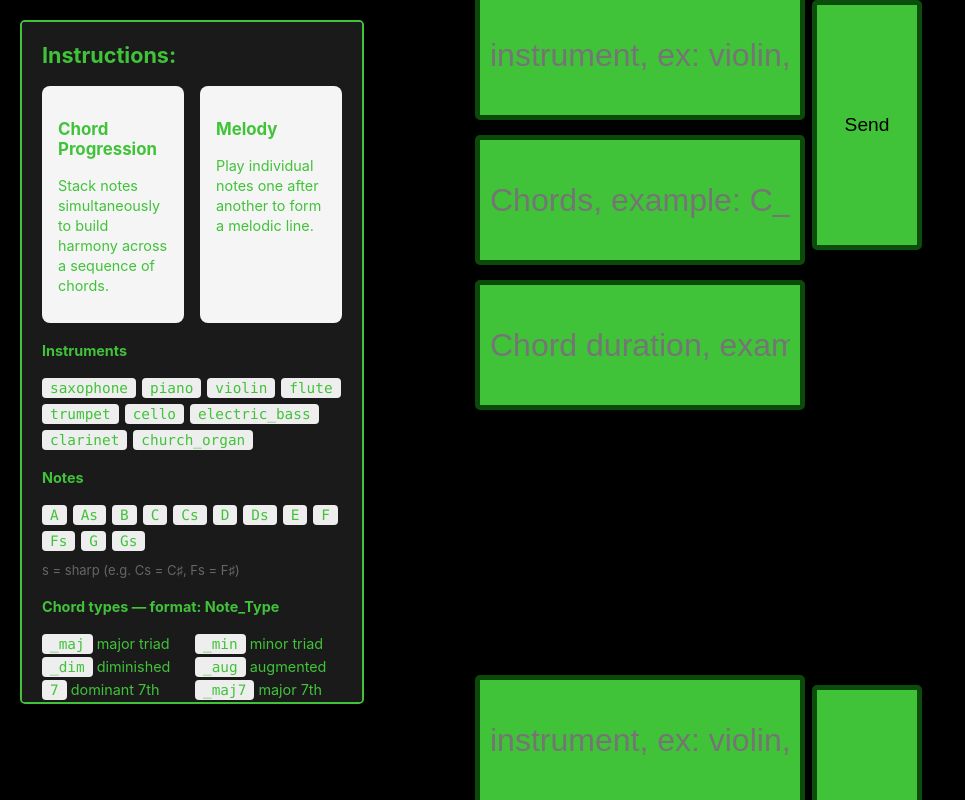
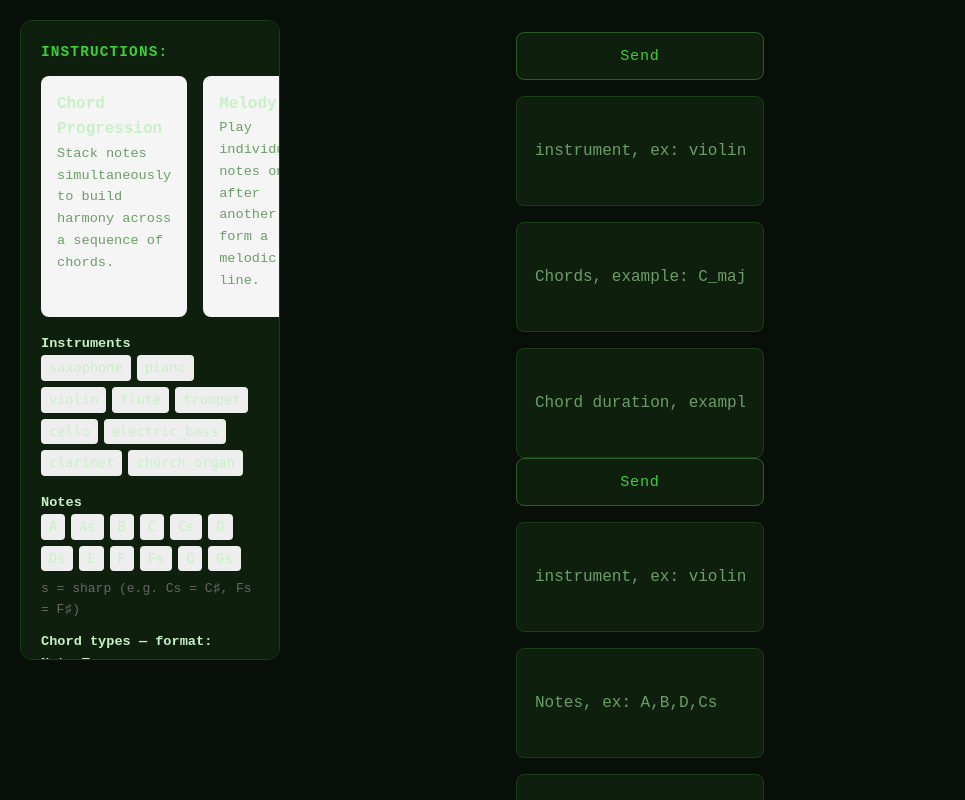
Before and after one commit to daniel-c-silva/SynthBridge, a React (Create React App) app in the folder frontend/: page / in a window 1280 px wide. Shown: the top 800 px of the page, without its empty margins (0-965 px from the left). Built offline with nearby package versions, Linux system fonts and the light colour scheme.

Commit message:
UX style change

```diff
--- a/frontend/src/App.css
+++ b/frontend/src/App.css
@@ -1,130 +1,194 @@
-/* Layout Containers */
-body {
+/* ============================================
+   PALETTE
+   --bg:         #080f08   deep forest black
+   --surface:    #0f1f0e   dark moss
+   --border:     #1a3d18   pine border
+   --accent:     #3ecf36   electric leaf
+   --accent-dim: #2a8f24   muted leaf
+   --text:       #c8f0c6   soft mint
+   --text-muted: #6b9e68   muted sage
+   --glow:       rgba(62, 207, 54, 0.18)
+   ============================================ */
+
+/* ---- Reset & Tokens ---- */
+*, *::before, *::after {
+  box-sizing: border-box;
   margin: 0;
   padding: 0;
-  /* CHANGE THIS COLOR for the whole screen */
-  background-color: #000000;
+}
+
+:root {
+  --bg:         #080f08;
+  --surface:    #0f1f0e;
+  --surface-2:  #162e14;
+  --border:     #1a3d18;
+  --border-2:   #2a5e27;
+  --accent:     #3ecf36;
+  --accent-dim: #2a8f24;
+  --text:       #c8f0c6;
+  --text-muted: #6b9e68;
+  --glow:       rgba(62, 207, 54, 0.18);
+  --radius:     8px;
+  --radius-lg:  12px;
+  --transition: 0.25s ease;
+}
+
+/* ---- Layout ---- */
+body {
+  background-color: var(--bg);
+  color: var(--text);
+  font-family: 'Courier New', Courier, monospace;
   min-height: 100vh;
 }
+
 .app-container {
   display: flex;
+  align-items: center;
+  justify-content: center;
+  min-height: 100vh;
+  padding: 2rem;
+}
+
+/* ---- Form ---- */
+.form-container {
+  display: flex;
   flex-direction: column;
-  align-items: center;    /* Centers horizontally */
-  justify-content: center; /* Centers vertically */
-  min-height: 100vh;      /* Takes up the full screen height */
+  align-items: center;
+  gap: 16px;
   width: 100%;
-  margin: 0;
-  height: 100vh;
+  max-width: 480px;
 }
 
 .form-container-melody {
   display: flex;
   flex-direction: column;
   align-items: center;
-  gap: 15px;
-
+  gap: 16px;
+  width: 100%;
 }
 
-.form-container {
-  display: flex;
-  flex-direction: column; /* This stacks them */
-  align-items: center;    /* This centers them horizontally */
-  gap: 15px;              /* This creates the space between them */
- margin-top: 280px;
+/* ---- Input ---- */
+.Input-field {
+  background-color: var(--surface);
+  color: var(--text);
+  border: 1.5px solid var(--border);
+  border-radius: var(--radius);
+  padding: 14px 18px;
+  width: 100%;
+  font-family: inherit;
+  font-size: 1rem;
+  line-height: 1.5;
+  resize: vertical;
+  min-height: 110px;
+  outline: none;
+  transition:
+    border-color var(--transition),
+    background-color var(--transition),
+    box-shadow var(--transition);
 }
 
-/* Style the actual boxes */
-.Input-field {
-  background-color: #40c339;
-  padding: 10px;
-  height: 100px;
-  width: 300px;
-  border-radius: 5px;
-  border: 5px solid #0c4a09;
-  transform: translateY(-130px);
-  font-size: 2rem;
-  transition: all 0.4s ease-in-out;
+.Input-field::placeholder {
+  color: var(--text-muted);
 }
 
+.Input-field:hover {
+  border-color: var(--border-2);
+  background-color: var(--surface-2);
+}
+
+.Input-field:focus {
+  border-color: var(--accent);
+  background-color: var(--surface-2);
+  box-shadow: 0 0 0 3px var(--glow);
+}
+
+/* ---- Button ---- */
 .Button {
-  background-color: #40c339;
-  border: 5px solid rgb(11, 77, 11);
-  border-radius: 5px;
-
+  background-color: var(--surface);
+  color: var(--accent);
+  border: 1.5px solid var(--border-2);
+  border-radius: var(--radius);
+  font-family: inherit;
+  font-size: 0.95rem;
+  cursor: pointer;
+  transition:
+    background-color var(--transition),
+    border-color var(--transition),
+    color var(--transition),
+    transform 0.15s ease,
+    box-shadow var(--transition);
 }
 
 #send-button {
-
-  transform: translate3d(227px, 145px, 0px);
-  height: 250px;
-  width: 110px;
-  font-size: 1.2rem;
+  width: 100%;
+  padding: 14px;
+  letter-spacing: 0.05em;
 }
 
 #send-button:hover {
-  color: white;
-  outline: none;
-  background-color: rgb(4, 118, 32);
-  color: white; /* Makes text readable against dark green */
-
-  transform:scale(1.2) translate3d(200px, 125px, 0px);
-
-    box-shadow: 0 10px 20px rgba(0,0,0,0.2);
-
+  background-color: var(--accent-dim);
+  border-color: var(--accent);
+  color: #e8fde7;
+  transform: translateY(-2px);
+  box-shadow: 0 6px 20px var(--glow);
 }
 
-.Input-field:hover {
-  outline: none;
-  background-color: rgb(4, 118, 32);
-  color: white; /* Makes text readable against dark green */
-  width: 600px;
-
-  /* Combined Scale and Translation */
-  /* Note: negative X is Left, negative Y is Up */
-  transform: scale(1.2) translate3d(-50px, -150px, 0px);
-
-  /* Optional: adds a glow to match the vibe */
-  box-shadow: 0 10px 20px rgba(0,0,0,0.2);
+#send-button:active {
+  transform: translateY(0);
+  box-shadow: none;
 }
 
-
-
-
-
-
-
+/* ---- Sidebar / Instructions ---- */
 .instructions {
   position: fixed;
   left: 20px;
   top: 20px;
-  width: 300px;
-  background-color: #1a1a1a;
-  color: #40c339;
+  width: 260px;
+  background-color: var(--surface);
+  color: var(--text);
   padding: 20px;
-  border: 2px solid #40c339;
-  border-radius: 5px;
-  font-size: 0.9rem;
+  border: 1.5px solid var(--border);
+  border-radius: var(--radius-lg);
+  font-size: 0.85rem;
+  line-height: 1.6;
   max-height: 80vh;
   overflow-y: auto;
+  transition:
+    background-color var(--transition),
+    border-color var(--transition),
+    box-shadow var(--transition);
 }
 
 .instructions h2 {
-  margin-top: 0;
-
+  margin-bottom: 12px;
+  font-size: 0.9rem;
+  color: var(--accent);
+  letter-spacing: 0.08em;
+  text-transform: uppercase;
 }
 
 .instructions p {
-  margin: 10px 0;
-  line-height: 1.4;
+  color: var(--text-muted);
+  margin-bottom: 10px;
 }
 
+.instructions:hover {
+  background-color: var(--surface-2);
+  border-color: var(--border-2);
+  box-shadow: 0 8px 32px var(--glow);
+}
 
-.instructions:hover {
-  background-color: #4e73e3;
-  color: #1a1a1a;
-  border-color: #e30f0f;
-  transform: scale(1.05);
-
-  transition: all 0.3s ease-in-out;
-  transition: all 0.3s ease-in-out;
+/* ---- Scrollbar (webkit) ---- */
+::-webkit-scrollbar {
+  width: 6px;
 }
+::-webkit-scrollbar-track {
+  background: var(--surface);
+}
+::-webkit-scrollbar-thumb {
+  background: var(--border-2);
+  border-radius: 3px;
+}
+::-webkit-scrollbar-thumb:hover {
+  background: var(--accent-dim);
+}
```
